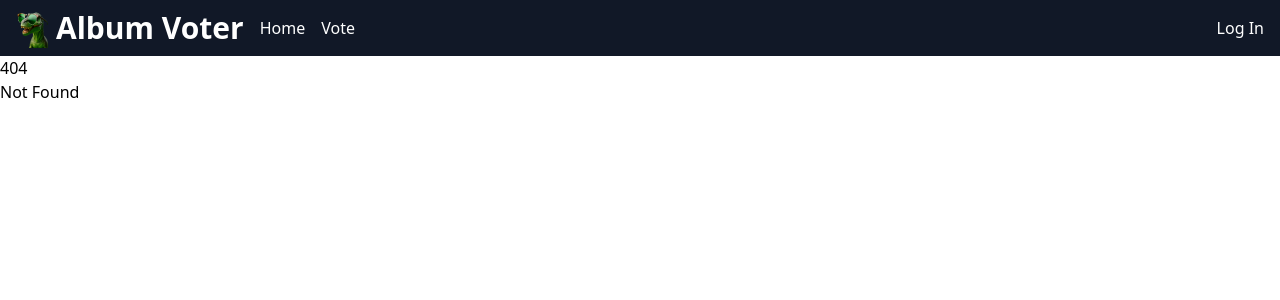
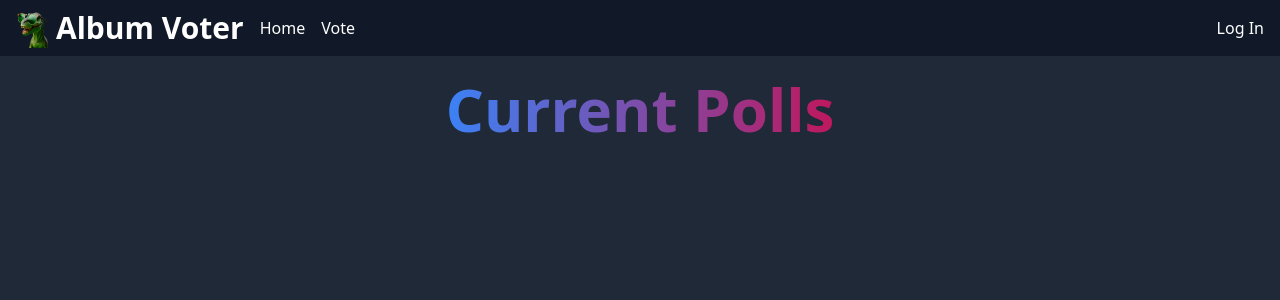
Before and after one commit to luckstrike/album-voter, a SvelteKit app: page /vote in a window 1280 px wide. Before the commit this address had no page. Shown: the top 300 px of the page. Built offline with nearby package versions, Linux system fonts and the light colour scheme.

Commit message:
Created some stubs for the /vote and /login pages

```diff
--- /dev/null
+++ b/src/routes/login/+page.svelte
@@ -0,0 +1,6 @@
+<script>
+
+</script>
+
+<div class="flex flex-col flex-grow text-white bg-gray-800 p-4 items-center">
+</div>
--- /dev/null
+++ b/src/routes/vote/+page.svelte
@@ -0,0 +1,9 @@
+<script>
+
+</script>
+
+<div class="flex flex-col flex-grow text-white bg-gray-800 p-4 items-center">
+    <div class="text-6xl font-bold bg-gradient-to-r from-blue-500 to-pink-700 inline-block text-transparent bg-clip-text leading-tight">
+        Current Polls
+    </div>
+</div>
```
